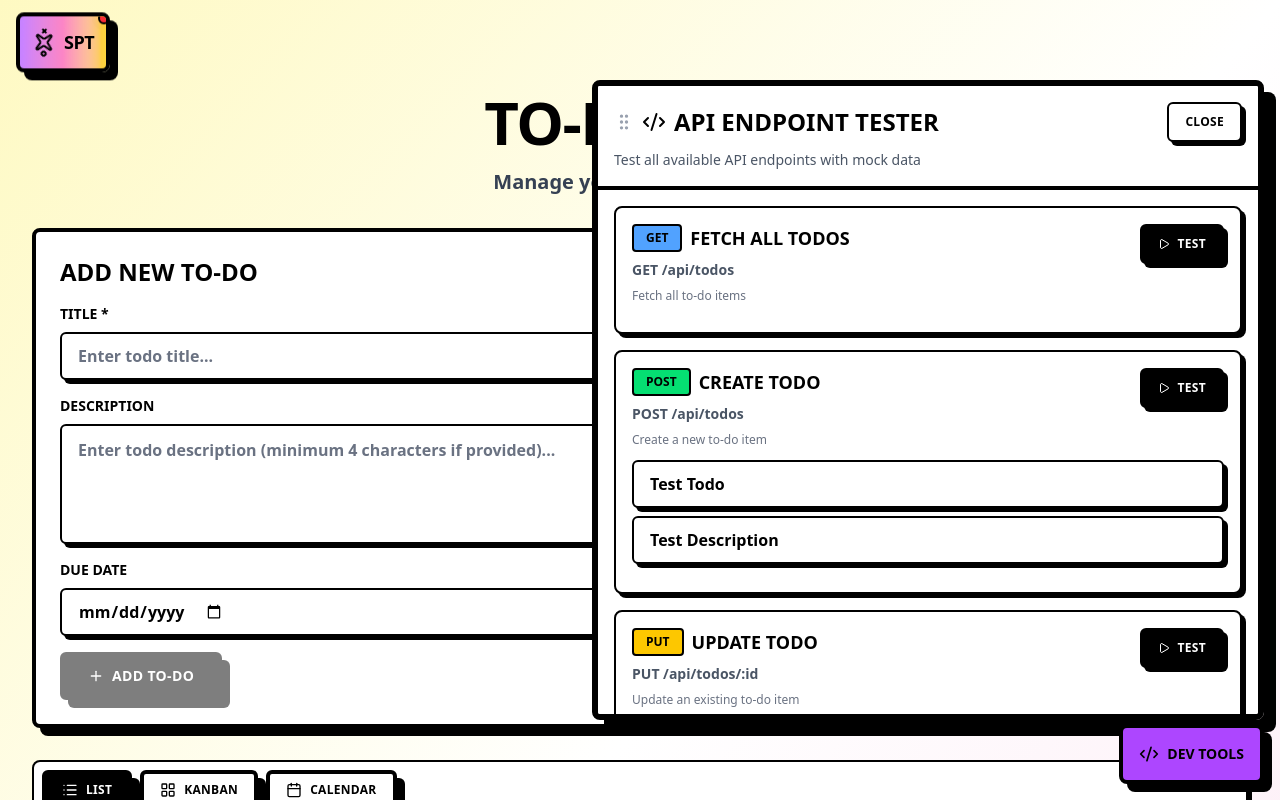
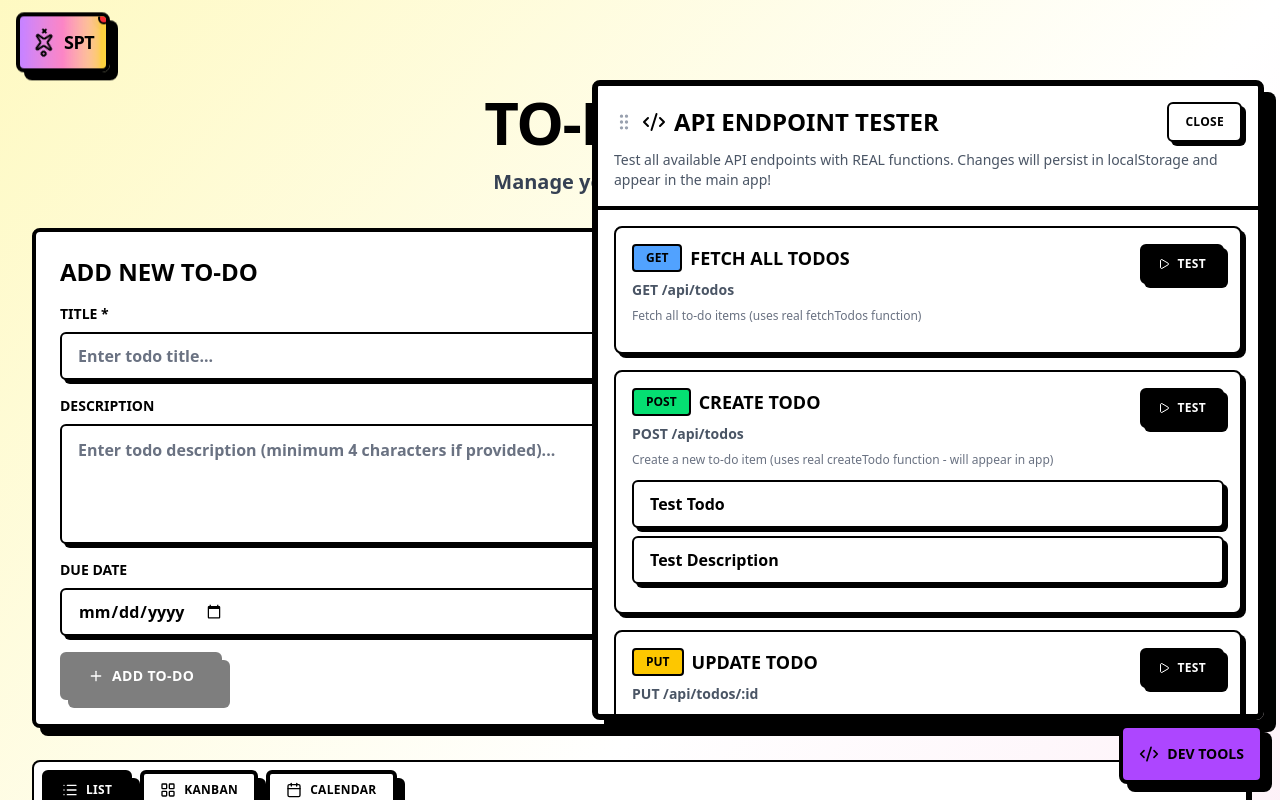
Before and after one commit to takudaudi/ShonaPrinceTest, a React (Vite) app: page / in a window 1280 px wide. Both pictures are taken after a click on the button "DEV TOOLS". Shown: the top 800 px of the page. Built offline with nearby package versions, Linux system fonts and the light colour scheme.

Commit message:
Clarify that developer tools test REAL API functions

```diff
--- a/src/components/DeveloperPanel.tsx
+++ b/src/components/DeveloperPanel.tsx
@@ -3,6 +3,11 @@ import { Code2, Play, CheckCircle2, XCircle, Loader2, GripVertical } from "lucid
 import { Button } from "./ui/button"
 import { Input } from "./ui/input"
 import { cn } from "../lib/utils"
+/**
+ * Import the REAL API functions from mockApi
+ * These are the same functions used by the main app
+ * Testing these endpoints will actually modify the shared localStorage data
+ */
 import {
   fetchTodos,
   createTodo,
@@ -49,16 +54,26 @@ export const DeveloperPanel = () => {
     toggleSubtaskId: "s1",
   })
 
+  /**
+   * Endpoint test definitions
+   * Each test calls the REAL API functions from mockApi.ts
+   * These tests will:
+   * - Actually fetch/create/update/delete todos
+   * - Modify the shared localStorage data
+   * - Show real responses and errors
+   * - Work exactly like the main app's API calls
+   */
   const endpoints: EndpointTest[] = [
     {
       id: "fetchTodos",
       name: "Fetch All Todos",
       method: "GET",
       endpoint: "GET /api/todos",
-      description: "Fetch all to-do items",
+      description: "Fetch all to-do items (uses real fetchTodos function)",
       test: async () => {
         setTestResults((prev) => ({ ...prev, fetchTodos: { status: "loading" } }))
         try {
+          // Calls the REAL fetchTodos function - same one used by the app
           const result = await fetchTodos()
           setTestResults((prev) => ({
             ...prev,
@@ -77,10 +92,11 @@ export const DeveloperPanel = () => {
       name: "Create Todo",
       method: "POST",
       endpoint: "POST /api/todos",
-      description: "Create a new to-do item",
+      description: "Create a new to-do item (uses real createTodo function - will appear in app)",
       test: async () => {
         setTestResults((prev) => ({ ...prev, createTodo: { status: "loading" } }))
         try {
+          // Calls the REAL createTodo function - creates actual todo in localStorage
           const result = await createTodo({
             title: testInputs.createTitle,
             description: testInputs.createDescription,
@@ -89,6 +105,7 @@ export const DeveloperPanel = () => {
             ...prev,
             createTodo: { status: "success", result: JSON.stringify(result, null, 2) },
           }))
+          // Note: The created todo will now appear in the main app!
         } catch (error: any) {
           setTestResults((prev) => ({
             ...prev,
@@ -385,7 +402,7 @@ export const DeveloperPanel = () => {
               </Button>
             </div>
             <p className="text-sm font-medium text-gray-600 mt-2">
-              Test all available API endpoints with mock data
+              Test all available API endpoints with REAL functions. Changes will persist in localStorage and appear in the main app!
             </p>
           </div>
 
```
